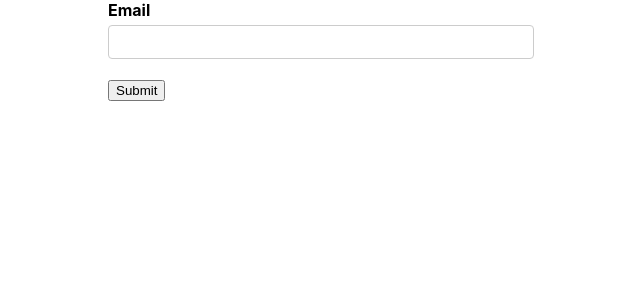
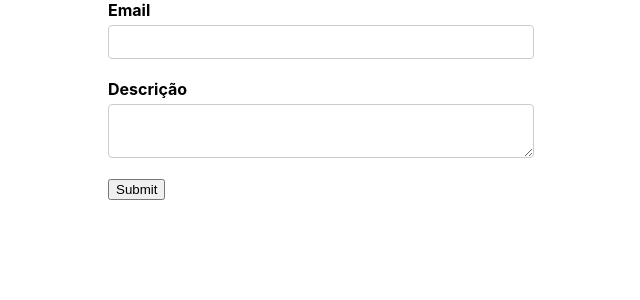
Before and after one commit to arailson/formik-challenge, a React (Create React App) app: page / in a window 1280 px wide. Shown: the top 300 px of the page, without its empty margins (319-959 px from the left). Built offline with nearby package versions, Linux system fonts and the light colour scheme.

Commit message:
textarea

```diff
--- a/src/components/FormikContainer.js
+++ b/src/components/FormikContainer.js
@@ -4,9 +4,10 @@
 import FormikControl from "./FormikControl";
 
 function FormikContainer() {
-  const initialValues = { email: "" };
+  const initialValues = { email: "", description: "" };
   const validationSchema = Yup.object({
     email: Yup.string().required("Required"),
+    description: Yup.string().required("Required"),
   });
   const onSubmit = (values) => console.log("Form Data", values);
 
@@ -24,6 +25,11 @@
             label="Email"
             name="email"
           />
+          <FormikControl
+            control="textarea"
+            label="Descrição"
+            name="description"
+          />
           <button type="submit">Submit</button>
         </Form>
       )}
--- a/src/components/FormikControl.js
+++ b/src/components/FormikControl.js
@@ -1,5 +1,6 @@
 import React from "react";
 import Input from "./Input";
+import Textarea from "./Textarea";
 
 function FormikControl(props) {
   const { control, ...rest } = props;
@@ -7,6 +8,7 @@
     case "input":
       return <Input {...rest} />;
     case "textarea":
+      return <Textarea {...rest} />;
     case "select":
     case "radio":
     case "checkbox":
--- /dev/null
+++ b/src/components/Textarea.js
@@ -0,0 +1,16 @@
+import React from "react";
+import { Field, ErrorMessage } from "formik";
+import TextError from "./TextError";
+
+function Textarea(props) {
+  const { label, name, ...rest } = props;
+  return (
+    <div className="form-control">
+      <label htmlFor={name}>{label}</label>
+      <Field as='textarea' id={name} name={name} {...rest}></Field>
+      <ErrorMessage name={name} component={TextError} />
+    </div>
+  );
+}
+
+export default Textarea;
```
